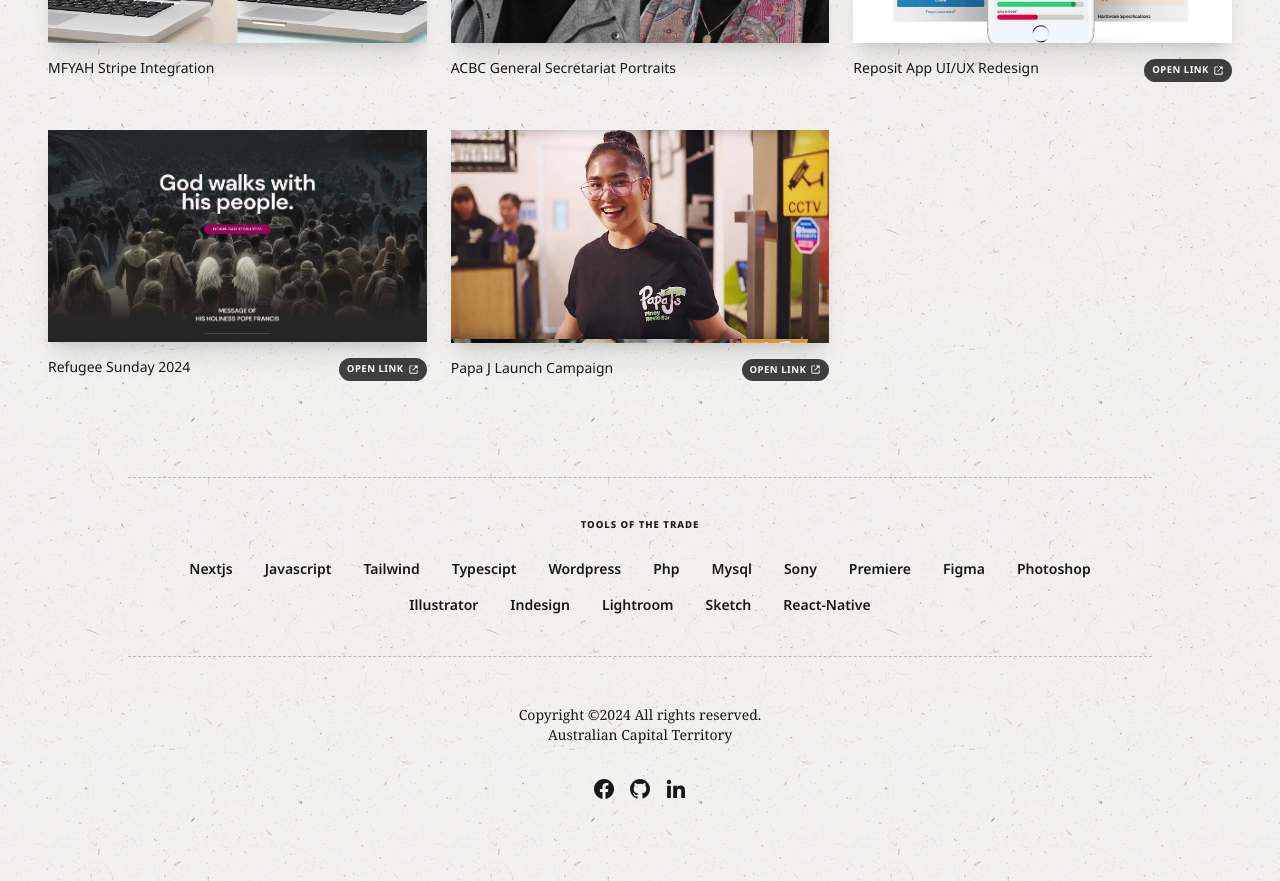
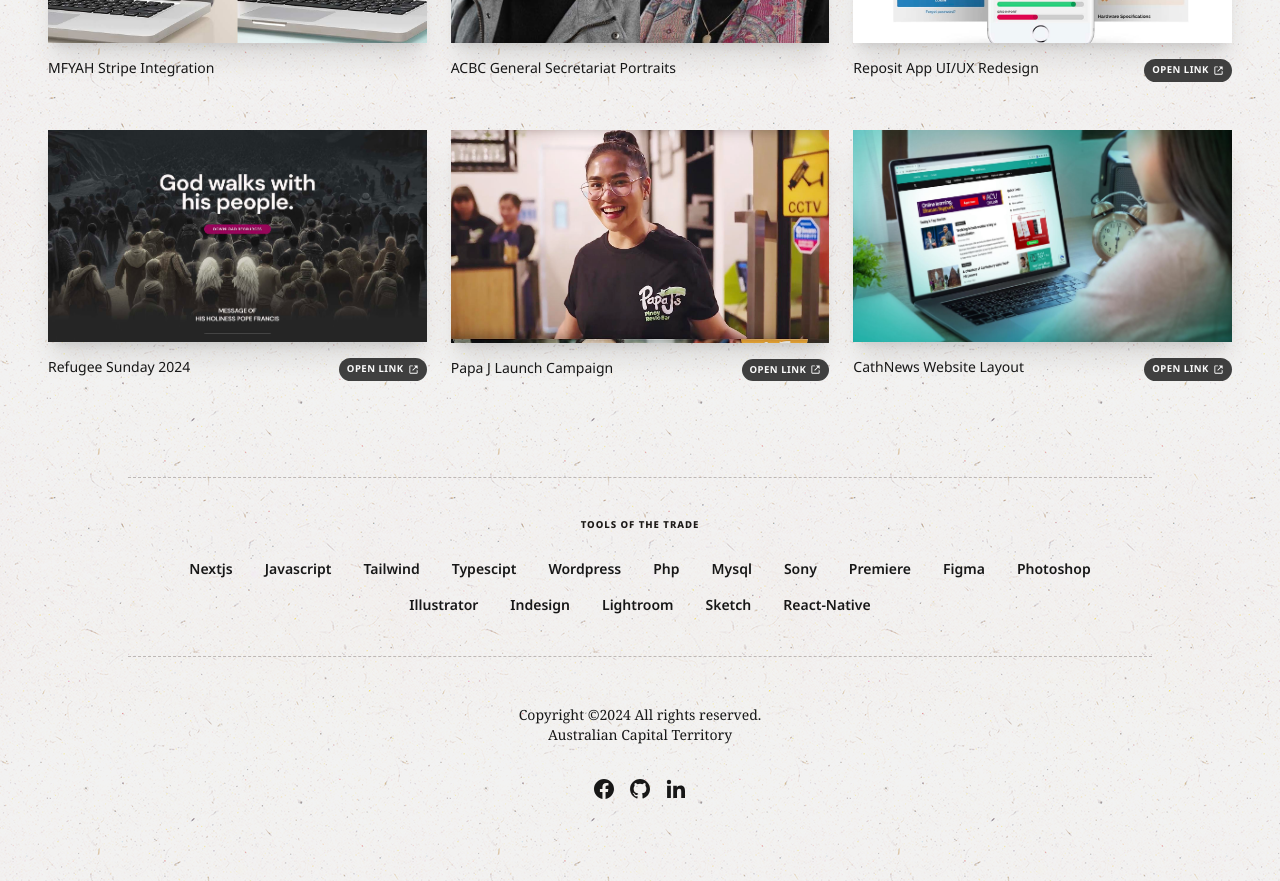
Before and after one commit to ryanmacalandag/hello-ryan, a Next.js app: page / in a window 1280 px wide. Shown: the part 1840-2721 px from the top of the page. Built offline with nearby package versions, Linux system fonts and the light colour scheme.

Commit message:
add cathnews website

```diff
--- a/app/data/portfolio.ts
+++ b/app/data/portfolio.ts
@@ -137,4 +137,12 @@ export const portfolio:PortfolioType[] = [
     link: 'https://www.youtube.com/watch?v=jEn-gdbJLi4',
     tools: ['premiere','sony'],
   },
+  {
+    title: 'CathNews Website Layout',
+    url: '/portfolio/cathnews-website.jpg',
+    slug: 'cathnews-website',
+    tags: ['website'],
+    link: 'https://cathnews.com',
+    tools: ['wordpress','php','mysql'],
+  },
 ];
```
Also changed, not shown: public/portfolio/cathnews-website.jpg (added).
